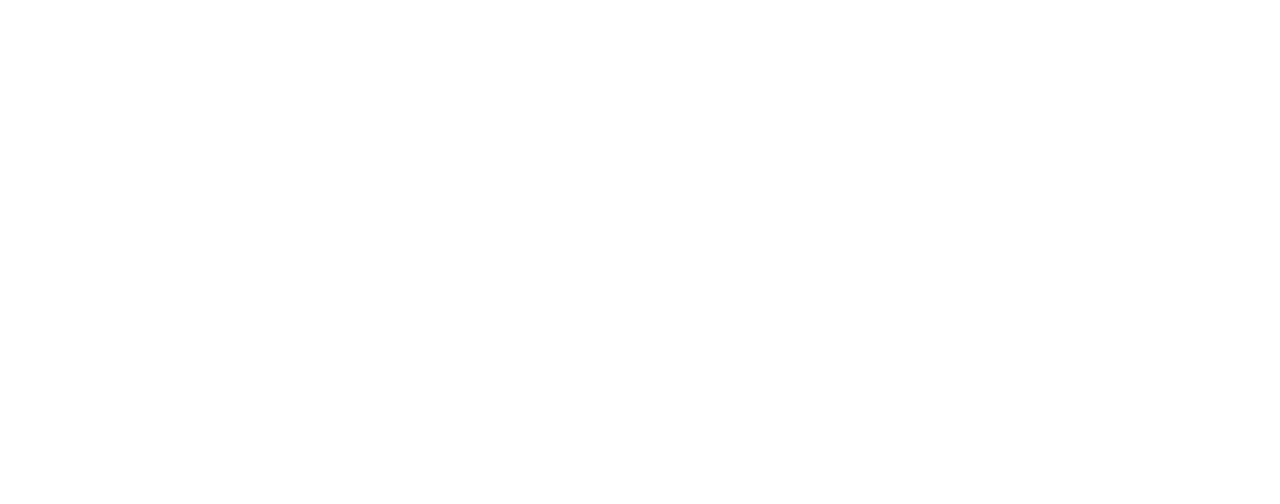
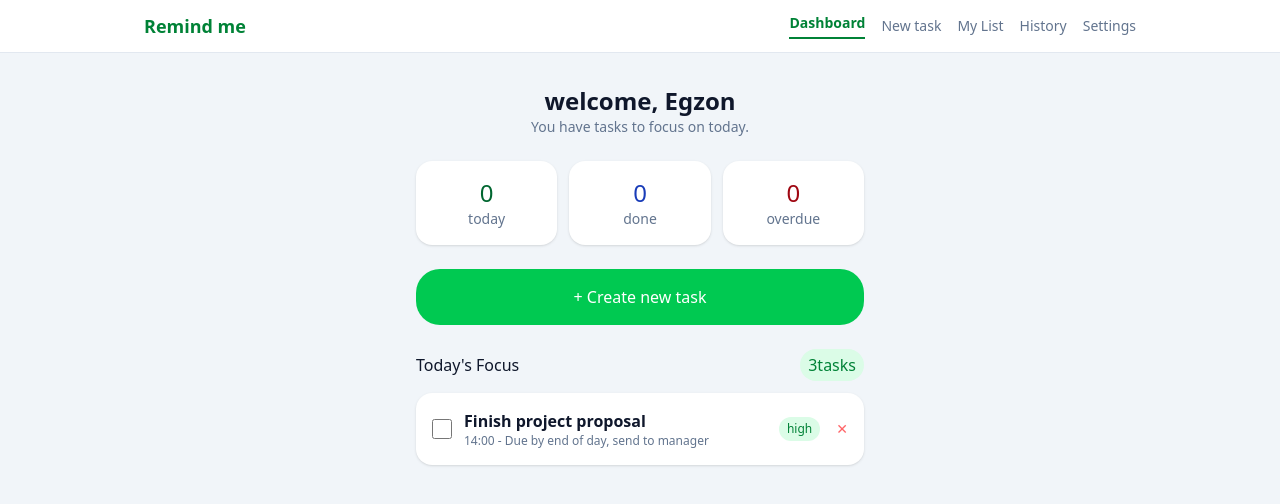
Before and after one commit to 3gzon/capstone-js, a website: page index.html in a window 1280 px wide. Drawn offline with nearby package versions, Linux system fonts and the light colour scheme.

Commit message:
html structure

```diff
--- a/db.json
+++ b/db.json
@@ -7,7 +7,7 @@
             "password":"test123"
         }
     ],
-    "properties":[
+    "tasks":[
 
     ]
 }
--- a/index.html
+++ b/index.html
@@ -4,11 +4,66 @@
 <head>
     <meta charset="UTF-8">
     <meta name="viewport" content="width=device-width, initial-scale=1.0">
+    <script src="https://cdn.jsdelivr.net/npm/@tailwindcss/browser@4"></script>
     <title>Document</title>
 </head>
 
-<body>
-
+<body class="bg-slate-100 text-slate-900">
+    <div class="min-h-screen">
+        <nav class="bg-white border-b border-slate-200 sticky-top top-0 z-10">
+            <div class="max-w-5xl mx-auto px-4 py-3 flex justify-between items-center">
+                <a href="index.html" class="text-green-700 font-bold text-lg">Remind me</a>
+                <div class="flex gap-4 text-sm items-center">
+                    <a href="index.html" class="text-green-700 font-bold  border-b-2 pb-1">Dashboard</a>
+                    <a href="./new-task.html" class="text-slate-500">New task</a>
+                    <a href="./my-list.html" class="text-slate-500">My List</a>
+                    <a href="index.html" class="text-slate-500">History</a>
+                    <a href="index.html" class="text-slate-500">Settings</a>
+                </div>
+            </div>
+        </nav>
+        <main class="max-w-5xl mx-auto px-4 py-8">
+            <div class="max-w-md mx-auto">
+                <div class="text-center mb-6">
+                    <h2 class="font-bold text-2xl">welcome, Egzon</h2>
+                    <p class="text-slate-500 text-sm">You have tasks to focus on today.</p>
+                </div>
+                <div class="grid grid-cols-3 gap-3 mb-6">
+                    <div class="bg-white rounded-2xl p-4 text-center shadow-sm">
+                        <p class="text-green-800 text-bold text-2xl">0</p>
+                        <p class="text-slate-500 text-sm">today</p>
+                    </div>
+                    <div class="bg-white rounded-2xl p-4 text-center shadow-sm">
+                        <p class="text-blue-800 text-bold text-2xl">0</p>
+                        <p class="text-slate-500 text-sm">done</p>
+                    </div>
+                    <div class="bg-white rounded-2xl p-4 text-center shadow-sm">
+                        <p class="text-red-800 text-bold text-2xl">0</p>
+                        <p class="text-slate-500 text-sm">overdue</p>
+                    </div>
+                </div>
+                <a class="bg-green-500 full-w block text-center rounded-3xl text-white py-4 mb-6"
+                    href="./new-task.html">
+                    + Create new task
+                </a>
+                <div class="flex justify-between items-center mb-3">
+                    <h3>Today's Focus</h3>
+                    <span class="text-green-700 bg-green-100 py-1 rounded-full px-2">3tasks</span>
+                </div>
+                <div id="todaysTask" class="space-y-3">
+                    <div class="bg-white rounded-2xl p-4 shadow-sm flex items-center gap-3">
+                        <input type="checkbox" class="task-checkbox w-5 h-5 accent-green-600">
+                        <div class="flex-1">
+                            <h4 class="font-semibold">Finish project proposal</h4>
+                            <p class="text-xs text-slate-500">14:00 - Due by end of day, send to manager</p>
+                        </div>
+                        <span class="text-xs bg-green-100 text-green-700 px-2 py-1 rounded-full">high</span>
+                        <button class="delete-btn text-red-400 text-sm ml-1">✕</button>
+                    </div>
+                </div>
+            </div>
+        </main>
+    </div>
 </body>
 
 </html>
```
Also changed, not shown: my-list.html (added, +28 -0 lines), new-task.html (added, +31 -0 lines), history.html (added), settings.html (added).
